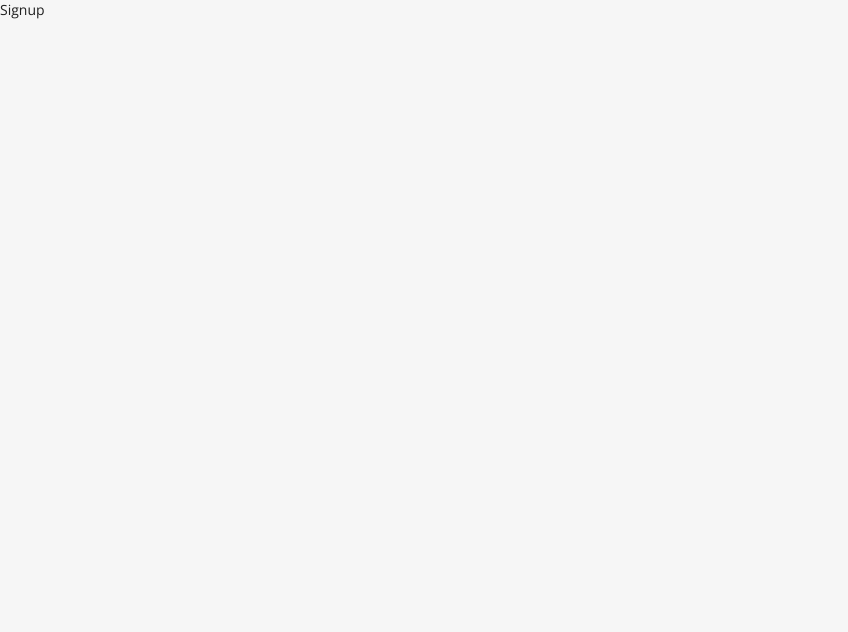
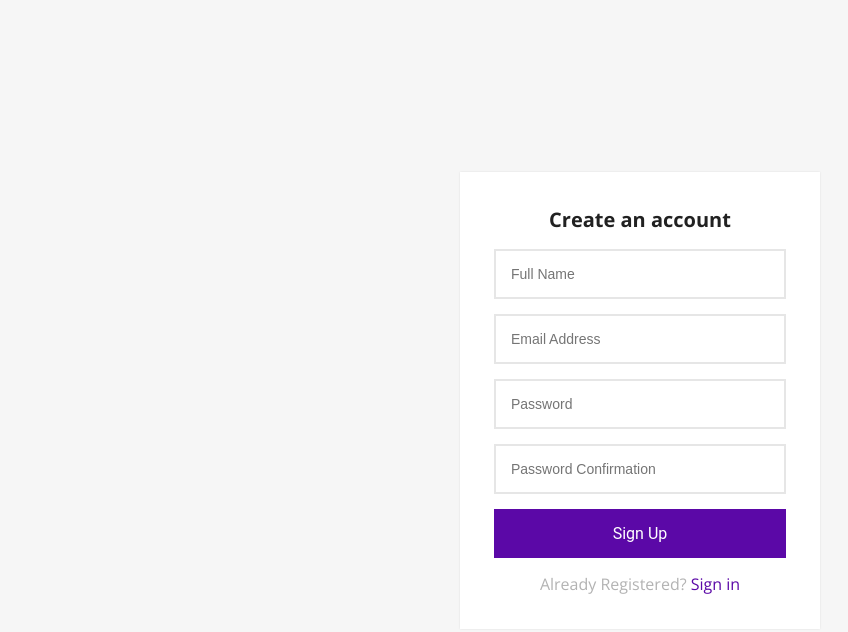
Before and after one commit to kebeattie/laravel-react-full-stack, a React (Vite) app in the folder react-frontend/: page /signup in a window 1280 px wide. Shown: the top 632 px of the page, without its empty margins (0-848 px from the left). Built offline with nearby package versions, Linux system fonts and the light colour scheme.

Commit message:
Added signup and login forms

```diff
--- a/react-frontend/src/components/DefaultLayout.jsx
+++ b/react-frontend/src/components/DefaultLayout.jsx
@@ -1,5 +1,5 @@
 import React from 'react'
-import { Outlet, Navigate  } from 'react-router-dom'
+import { Outlet, Navigate, Link  } from 'react-router-dom'
 import { useStateContext } from '../contexts/ContextProvider'
 
 
@@ -10,10 +10,30 @@
     return <Navigate to='/login' />
   }
 
+  const onLogout = (e) => {
+    e.preventDefault();
+  }
+
   return (
-    <div>
-        Default
-        <Outlet />
+    <div id='defaultLayout'>
+        <aside>
+          <Link to='/dashboard'>Dashboard</Link>
+          <Link to='/users'>Users</Link>
+        </aside>
+        <div className='content'>
+          <header>
+            <div>
+              Header
+            </div>
+            <div>
+              {user.name}
+              <a className='btn-logout' href="#" onClick={onLogout}>Logout</a>
+            </div>
+          </header>
+          <main>
+            <Outlet />
+          </main>
+        </div>
     </div>
   )
 }
--- a/react-frontend/src/contexts/ContextProvider.jsx
+++ b/react-frontend/src/contexts/ContextProvider.jsx
@@ -8,7 +8,9 @@
 });
 
 export const ContextProvider = ({children}) => {
-    const [user, setUser] = useState({});
+    const [user, setUser] = useState({
+        name: 'Kyle'
+    });
     const [token, _setToken] = useState(localStorage.getItem('ACCESS_TOKEN'));
 
     const setToken = (token) => {
--- a/react-frontend/src/views/Login.jsx
+++ b/react-frontend/src/views/Login.jsx
@@ -1,9 +1,27 @@
 import React from 'react'
+import { Link } from 'react-router-dom';
 
 const Login = () => {
+
+  const onSubmit = (e) => {
+    e.prevenntDefault();
+  }
   return (
-    <div>
-        Login
+    <div className='login-signup-form animated fadeInDown'>
+        <div className='form'>
+
+          <form onSubmit={onSubmit}>
+            <h1 className='title'>
+              Log in to your account
+            </h1>
+            <input type="email" placeholder='Email' required />
+            <input type="password" placeholder='Password' required />
+            <button className='btn btn-block'>Login</button>
+            <p className='message'>
+              Not Registered? <Link to='/signup'>Create an account</Link>
+            </p>
+          </form>
+        </div>
     </div>
   )
 }
--- a/react-frontend/src/views/Signup.jsx
+++ b/react-frontend/src/views/Signup.jsx
@@ -1,8 +1,30 @@
 import React from 'react'
+import { Link } from 'react-router-dom';
 
 const Signup = () => {
+
+  const onSubmit = (e) => {
+    e.preventDefault();
+  }
+
   return (
-    <div>Signup</div>
+    <div className='login-signup-form animated fadeInDown'>
+      <div className='form'>
+        <form onSubmit={onSubmit}>
+          <h1 className='title'>
+            Create an account
+          </h1>
+        <input type="text" placeholder='Full Name' required />
+          <input type="email" placeholder='Email Address' required />
+          <input type="password" placeholder='Password' required />
+          <input type="password" placeholder='Password Confirmation' required />
+          <button className='btn btn-block'>Sign Up</button>
+          <p className='message'>
+            Already Registered? <Link to='/login'>Sign in</Link>
+          </p>
+        </form>
+      </div>
+    </div>
   )
 }
 
```
